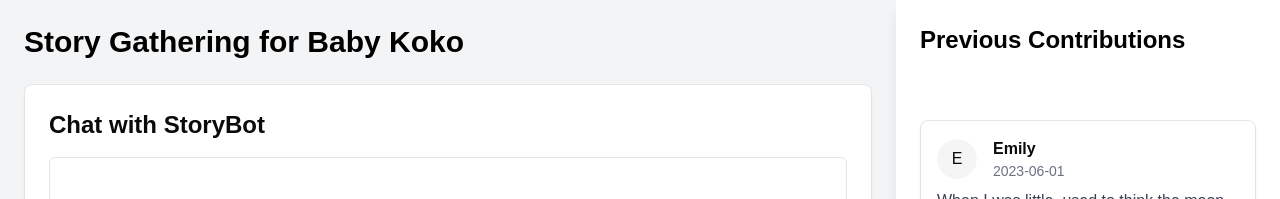
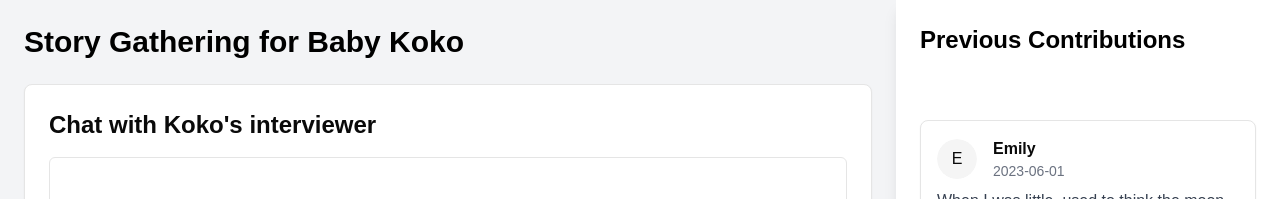
Before and after one commit to andylee024/koko-chat, a Next.js app: page / in a window 1280 px wide. Shown: the top 199 px of the page. Built offline with nearby package versions, Linux system fonts and the light colour scheme.

Commit message:
refactor chat UI into modular parts

```diff
--- a/components/Chat.tsx
+++ b/components/Chat.tsx
@@ -1,29 +1,54 @@
 "use client";
 
-import { useState, useCallback } from "react"
-import { useChat } from "ai/react"
-import { Button } from "@/components/ui/button"
-import { Input } from "@/components/ui/input"
-import { ScrollArea } from "@/components/ui/scroll-area"
-import { Card, CardContent } from "@/components/ui/card"
+import React from 'react';
+import { useChat } from "ai/react";
+import { Button } from "@/components/ui/button";
+import { Input } from "@/components/ui/input";
+import { ScrollArea } from "@/components/ui/scroll-area";
+import { Card, CardContent } from "@/components/ui/card";
 
 export default function Chat() {
   const { messages, input, handleInputChange, handleSubmit, error } = useChat({
     api: '/api/chat',
-  })
+  });
 
   // Log messages and errors
-  console.log("Messages:", messages)
+  console.log("Messages:", messages);
   if (error) {
-    console.error("Error fetching messages:", error)
+    console.error("Error fetching messages:", error);
   }
 
   return (
     <div className="space-y-6">
       <Card>
         <CardContent className="p-6">
-          <h2 className="text-2xl font-semibold mb-4">Chat with StoryBot</h2>
+          <ChatHeader />
           <div className="flex flex-col h-[500px]">
+            <ChatMessages messages={messages} />
+            <ChatInput
+              input={input}
+              handleInputChange={handleInputChange}
+              handleSubmit={handleSubmit}
+            />
+          </div>
+        </CardContent>
+      </Card>
+    </div>
+  );
+}
+
+function ChatHeader() {
+  return (
+    <h2 className="text-2xl font-semibold mb-4">Chat with Koko's interviewer</h2>
+  );
+}
+
+interface ChatMessagesProps {
+  messages: { role: string; content: string }[];
+}
+
+function ChatMessages({ messages }: ChatMessagesProps) {
+  return (
     <ScrollArea className="flex-1 p-4 border border-neutral-200 rounded-md mb-4 dark:border-neutral-800">
       {messages.map((message, i) => (
         <div
@@ -37,6 +62,17 @@ export default function Chat() {
         </div>
       ))}
     </ScrollArea>
+  );
+}
+
+interface ChatInputProps {
+  input: string;
+  handleInputChange: (e: React.ChangeEvent<HTMLInputElement>) => void;
+  handleSubmit: (e: React.FormEvent<HTMLFormElement>) => void;
+}
+
+function ChatInput({ input, handleInputChange, handleSubmit }: ChatInputProps) {
+  return (
     <form onSubmit={handleSubmit} className="flex space-x-2">
       <Input
         value={input}
@@ -46,9 +82,5 @@ export default function Chat() {
       />
       <Button type="submit">Send</Button>
     </form>
-          </div>
-        </CardContent>
-      </Card>
-    </div>
-  )
+  );
 }
```
Lines whose indentation alone changed are shown as unchanged.
